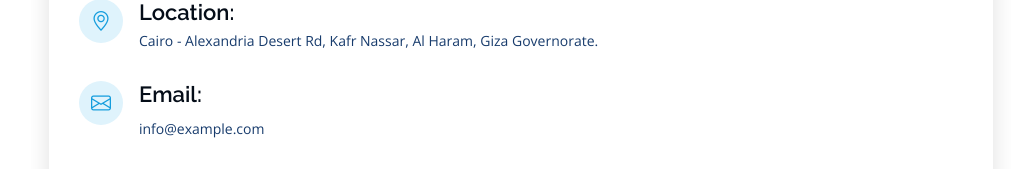
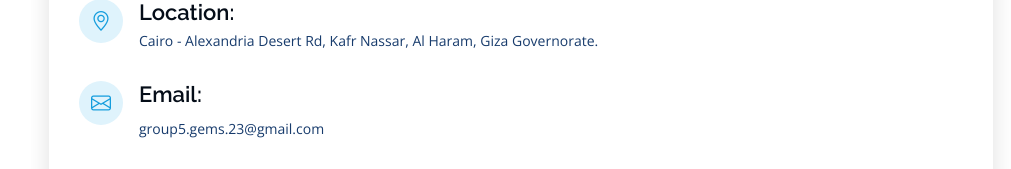
Before and after one commit to sami-m-g/gems, a Flask app: page / in a window 1280 px wide. Shown: the part 4145-4314 px from the top of the page, without its empty margins (269-1280 px from the left). Run offline with Flask 2, Linux system fonts and the light colour scheme; some libraries are stand-ins or nearby versions; grey boxes are pictures that could not be loaded.

Commit message:
Added email in contact

```diff
--- a/templates/index.html
+++ b/templates/index.html
@@ -326,7 +326,7 @@
             <div class="email">
               <i class="bi bi-envelope"></i>
               <h4>Email:</h4>
-              <p>info@example.com</p>
+              <p>group5.gems.23@gmail.com</p>
             </div>
 
             <iframe
```
